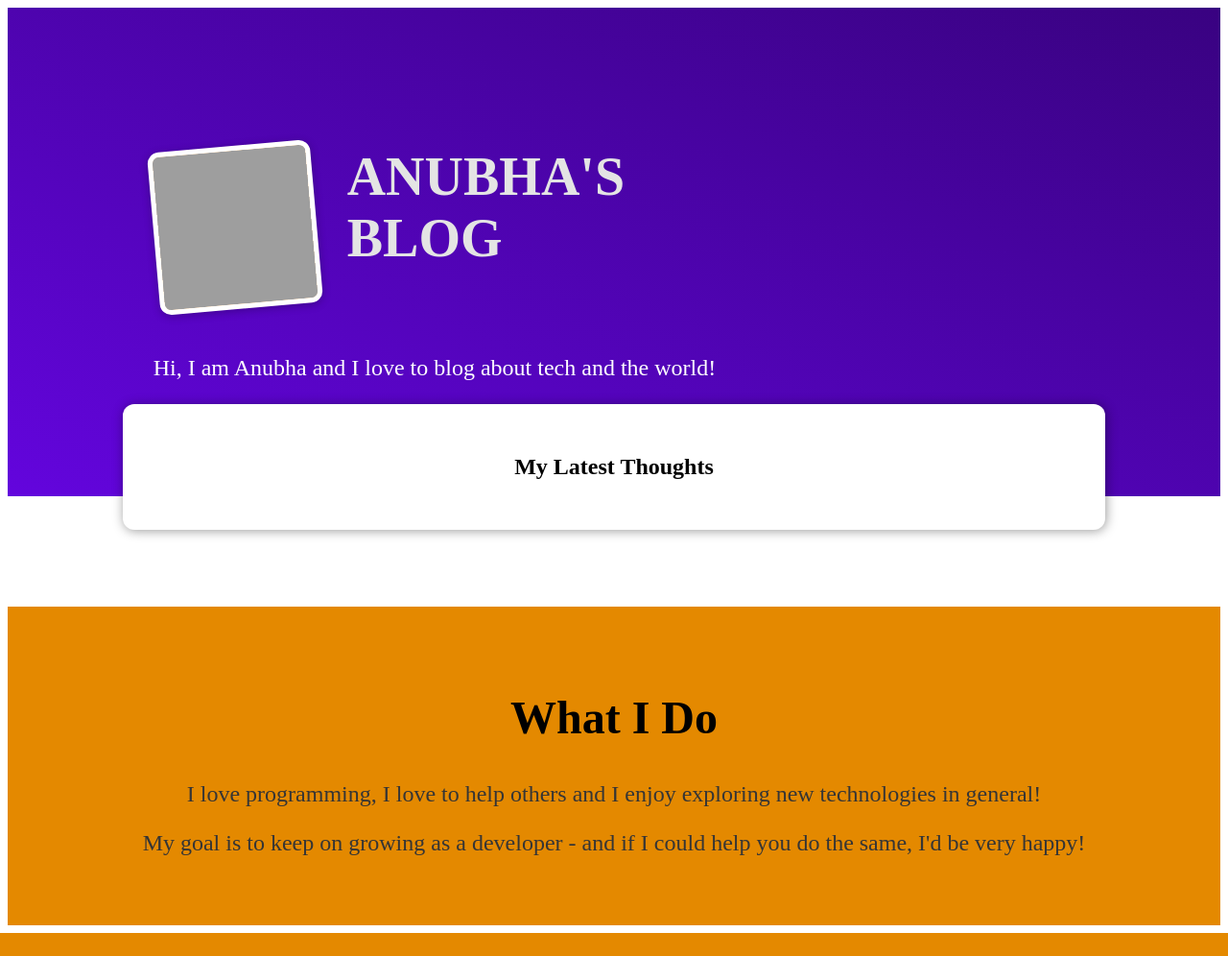
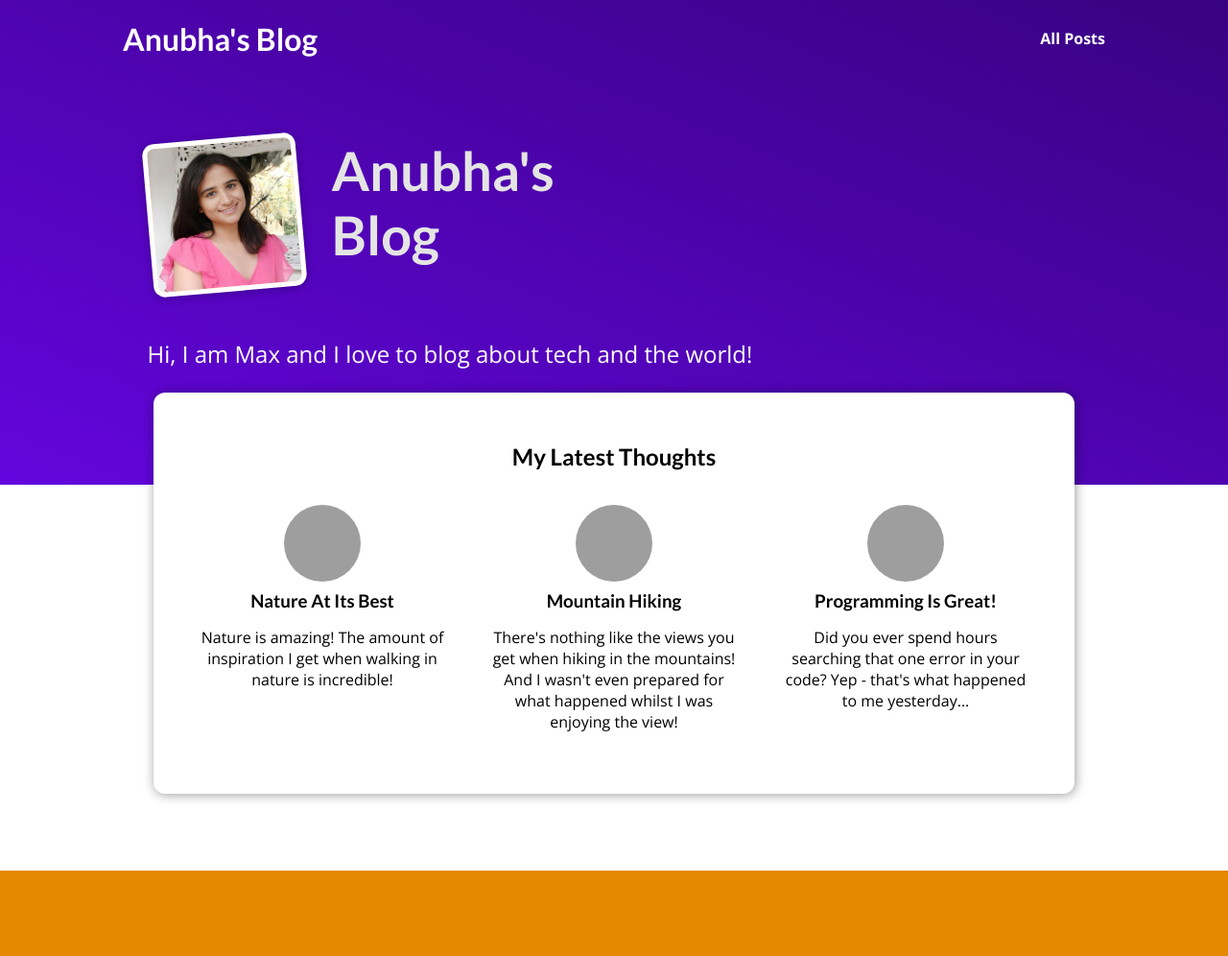
Before and after one commit to AnubhaSharma2709/Blog_Site, a Django app: page / in a window 1280 px wide. Shown: the top 996 px of the page at 96% size. Before the commit the page ends 972 px from the top, so only its background shows below. Run offline with Django 5.2, Linux system fonts and the light colour scheme; grey boxes are pictures that could not be loaded.

Commit message:
improving css and adding images in blog page

```diff
--- a/blog/templates/blog/index.html
+++ b/blog/templates/blog/index.html
@@ -13,10 +13,10 @@ My Blog
 {% block content %}
 <section id="welcome">
   <header>
-    <img src="{% static "blog/images/max.png" %}" alt="Max - The Author Of This Blog" />
-    <h2>ANUBHA'S BLOG</h2>
+    <img src="{% static "blog/images/anubhasharma.png" %}" alt="The Author Of This Blog" />
+    <h2>Anubha's Blog</h2>
   </header>
-  <p>Hi, I am Anubha and I love to blog about tech and the world!</p>
+  <p>Hi, I am Max and I love to blog about tech and the world!</p>
 </section>
 
 <section id="latest-posts">
@@ -24,7 +24,7 @@ My Blog
 
   <ul>
     {% for post in posts %}
-      {% include "blog/includes/post.html" %}
+      {% include "includes/post.html" %}
     {% endfor %}
   </ul>
 </section>
--- a/blog/urls.py
+++ b/blog/urls.py
@@ -1,9 +1,10 @@
 from django.urls import path
-from .import views
+
+from . import views
 
 urlpatterns = [
-    path("", views.starting_page),
-    path("posts", views.posts),
-    path("posts/<slug>", views.post_details,
-         name="post-details-page") # /posts/my-first-post --> concept called Slug
+    path("", views.starting_page, name="starting-page"),
+    path("posts", views.posts, name="posts-page"),
+    path("posts/<slug:slug>", views.post_detail,
+         name="post-detail-page")  # /posts/my-first-post
 ]
--- a/blog/views.py
+++ b/blog/views.py
@@ -1,10 +1,95 @@
+from datetime import date
+
 from django.shortcuts import render
 
+all_posts = [
+    {
+        "slug": "hike-in-the-mountains",
+        "image": "mountains.jpg",
+        "author": "Maximilian",
+        "date": date(2021, 7, 21),
+        "title": "Mountain Hiking",
+        "excerpt": "There's nothing like the views you get when hiking in the mountains! And I wasn't even prepared for what happened whilst I was enjoying the view!",
+        "content": """
+          Lorem ipsum dolor sit amet consectetur adipisicing elit. Officiis nobis
+          aperiam est praesentium, quos iste consequuntur omnis exercitationem quam
+          velit labore vero culpa ad mollitia? Quis architecto ipsam nemo. Odio.
+
+          Lorem ipsum dolor sit amet consectetur adipisicing elit. Officiis nobis
+          aperiam est praesentium, quos iste consequuntur omnis exercitationem quam
+          velit labore vero culpa ad mollitia? Quis architecto ipsam nemo. Odio.
+
+          Lorem ipsum dolor sit amet consectetur adipisicing elit. Officiis nobis
+          aperiam est praesentium, quos iste consequuntur omnis exercitationem quam
+          velit labore vero culpa ad mollitia? Quis architecto ipsam nemo. Odio.
+        """
+    },
+    {
+        "slug": "programming-is-fun",
+        "image": "coding.jpg",
+        "author": "Maximilian",
+        "date": date(2022, 3, 10),
+        "title": "Programming Is Great!",
+        "excerpt": "Did you ever spend hours searching that one error in your code? Yep - that's what happened to me yesterday...",
+        "content": """
+          Lorem ipsum dolor sit amet consectetur adipisicing elit. Officiis nobis
+          aperiam est praesentium, quos iste consequuntur omnis exercitationem quam
+          velit labore vero culpa ad mollitia? Quis architecto ipsam nemo. Odio.
+
+          Lorem ipsum dolor sit amet consectetur adipisicing elit. Officiis nobis
+          aperiam est praesentium, quos iste consequuntur omnis exercitationem quam
+          velit labore vero culpa ad mollitia? Quis architecto ipsam nemo. Odio.
+
+          Lorem ipsum dolor sit amet consectetur adipisicing elit. Officiis nobis
+          aperiam est praesentium, quos iste consequuntur omnis exercitationem quam
+          velit labore vero culpa ad mollitia? Quis architecto ipsam nemo. Odio.
+        """
+    },
+    {
+        "slug": "into-the-woods",
+        "image": "woods.jpg",
+        "author": "Maximilian",
+        "date": date(2020, 8, 5),
+        "title": "Nature At Its Best",
+        "excerpt": "Nature is amazing! The amount of inspiration I get when walking in nature is incredible!",
+        "content": """
+          Lorem ipsum dolor sit amet consectetur adipisicing elit. Officiis nobis
+          aperiam est praesentium, quos iste consequuntur omnis exercitationem quam
+          velit labore vero culpa ad mollitia? Quis architecto ipsam nemo. Odio.
+
+          Lorem ipsum dolor sit amet consectetur adipisicing elit. Officiis nobis
+          aperiam est praesentium, quos iste consequuntur omnis exercitationem quam
+          velit labore vero culpa ad mollitia? Quis architecto ipsam nemo. Odio.
+
+          Lorem ipsum dolor sit amet consectetur adipisicing elit. Officiis nobis
+          aperiam est praesentium, quos iste consequuntur omnis exercitationem quam
+          velit labore vero culpa ad mollitia? Quis architecto ipsam nemo. Odio.
+        """
+    }
+]
+
+def get_date(post):
+  return post['date']
+
+# Create your views here.
+
+
 def starting_page(request):
-    return render(request, "blog/index.html")
+    sorted_posts = sorted(all_posts, key=get_date)
+    latest_posts = sorted_posts[-3:]
+    return render(request, "blog/index.html", {
+      "posts": latest_posts
+    })
+
 
 def posts(request):
-    pass
+    return render(request, "blog/all-posts.html", {
+      "all_posts": all_posts
+    })
 
-def post_details(request):
-    pass
+
+def post_detail(request, slug):
+    identified_post = next(post for post in all_posts if post['slug'] == slug)
+    return render(request, "blog/post-detail.html", {
+      "post": identified_post
+    })
--- a/blogsite/settings.py
+++ b/blogsite/settings.py
@@ -119,6 +119,9 @@ USE_TZ = True
 # https://docs.djangoproject.com/en/5.0/howto/static-files/
 
 STATIC_URL = 'static/'
+STATICFILES_DIRS = [
+    BASE_DIR / "static"
+]
 
 # Default primary key field type
 # https://docs.djangoproject.com/en/5.0/ref/settings/#default-auto-field
--- a/templates/base.html
+++ b/templates/base.html
@@ -1,13 +1,22 @@
+{% load static %}
+
 <!DOCTYPE html>
 <html lang="en">
 <head>
   <meta charset="UTF-8">
   <meta name="viewport" content="width=device-width, initial-scale=1.0">
-    <meta http-equiv="X-UA-Compatible" content="ie=edge">
   <title>{% block title %}{% endblock %}</title>
+  <link rel="stylesheet" href="{% static "app.css" %}">
   {% block css_files %}{% endblock %}
 </head>
 <body>
+  <header id="main-navigation">
+    <h1><a href="{% url "starting-page" %}">Anubha's Blog</a></h1>
+    <nav>
+      <a href="{% url "posts-page" %}">All Posts</a>
+    </nav>
+  </header>
+
   {% block content %}
   {% endblock %}
 </body>
```
Also changed, not shown: blog/static/blog/post-detail.css (added, +62 -0 lines), blog/static/blog/post-details.css (deleted, +0 -62 lines), blog/static/blog/all-posts.css (indentation only), blog/static/blog/images/anubhasharma.png (added), blog/static/blog/index.css (indentation only), blog/static/blog/post.css (indentation only), blog/templates/blog/post-detail.html (renamed from blog/templates/blog/post-details.html). Lines whose indentation alone changed are shown as unchanged.
